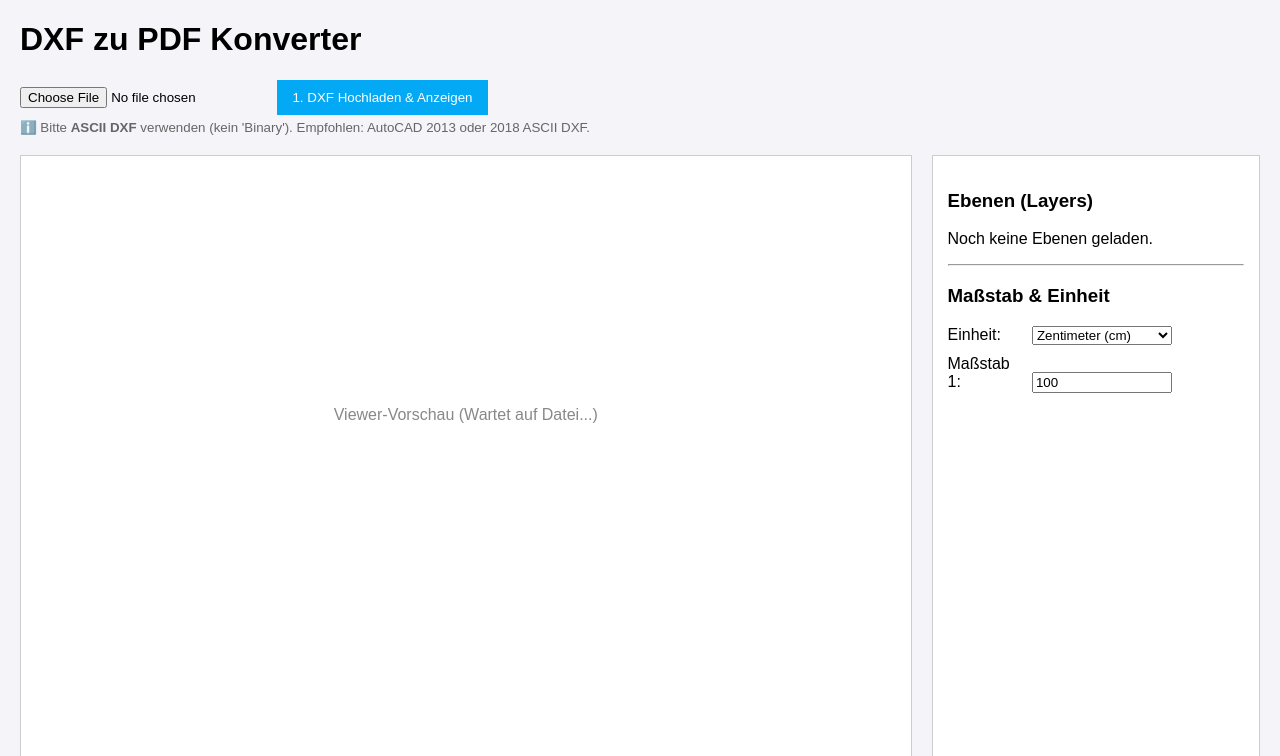
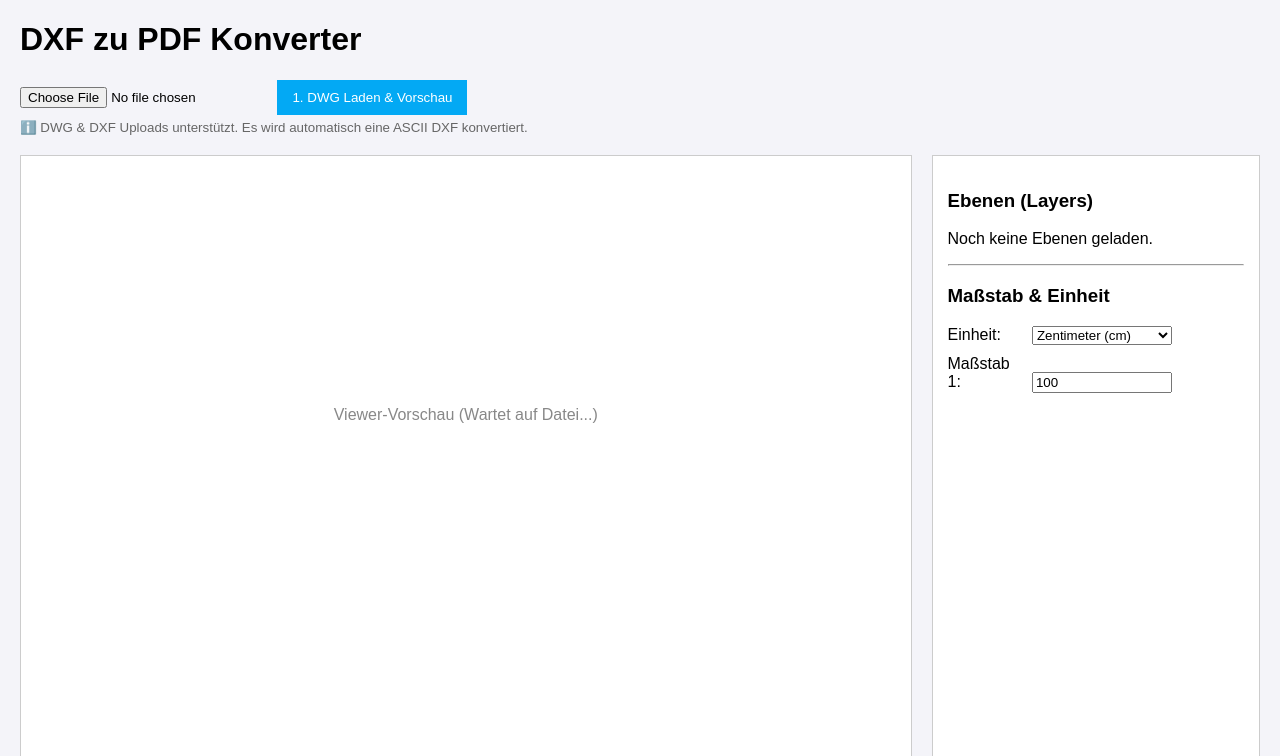
Before and after one commit to Ecronika/ha-addon-dwg2pdf, a Flask app: page / in a window 1280 px wide. Shown: the top 756 px of the page. Run offline with Flask 3, Linux system fonts and the light colour scheme; parts of the project's set-up code (start-up, migrations or seed data) failed here and were passed over; some libraries are stand-ins or nearby versions.

Commit message:
feat(core): implement end-to-end DWG to DXF conversion via GNU LibreDWG multi-stage docker integration

```diff
--- a/dwg2pdf/app/app.py
+++ b/dwg2pdf/app/app.py
@@ -8,6 +8,12 @@ import time
 import threading
 import io
 import uuid
+import subprocess
+import logging
+
+# Logger konfigurieren
+logging.basicConfig(level=logging.INFO, format='%(asctime)s - %(levelname)s - %(message)s')
+logger = logging.getLogger(__name__)
 
 # pylint: disable=import-error
 from flask import Flask, render_template, request, send_file, jsonify, send_from_directory
@@ -21,7 +27,9 @@ from matplotlib.backends.backend_pdf import FigureCanvasPdf
 app = Flask(__name__)
 
 CONVERT_FOLDER = '/tmp/converted'
+UPLOAD_FOLDER = '/tmp/uploads'
 os.makedirs(CONVERT_FOLDER, exist_ok=True)
+os.makedirs(UPLOAD_FOLDER, exist_ok=True)
 
 
 def _delete_old_files(folder: str, max_age_seconds: int):
@@ -59,22 +67,51 @@ def index():
 
 @app.route('/upload', methods=['POST'])
 def upload_file():
-    """Endpoint to upload a DXF file."""
+    """Endpoint to upload a DWG or DXF file."""
     if 'file' not in request.files:
         return jsonify({'error': 'Keine Datei gesendet'}), 400
 
     file = request.files['file']
-    if not file or file.filename == '' or not file.filename.lower().endswith('.dxf'):
-        return jsonify({'error': 'Bitte eine gültige DXF-Datei hochladen'}), 400
+    filename = file.filename.lower()
+
+    if not file or filename == '' or not (filename.endswith('.dwg') or filename.endswith('.dxf')):
+        return jsonify({'error': 'Bitte eine gültige DWG oder DXF Datei hochladen'}), 400
 
     req_id = str(uuid.uuid4())
     unique_dxf_filename = f"{req_id}.dxf"
     final_dxf_path = os.path.join(CONVERT_FOLDER, unique_dxf_filename)
 
     try:
-        file.save(final_dxf_path)
+        if filename.endswith('.dxf'):
+            file.save(final_dxf_path)
+
+        elif filename.endswith('.dwg'):
+            unique_dwg_filename = f"{req_id}.dwg"
+            temp_dwg_path = os.path.join(UPLOAD_FOLDER, unique_dwg_filename)
+            file.save(temp_dwg_path)
+
+            logger.info("Starte Konvertierung mit dwg2dxf: %s", temp_dwg_path)
+
+            # dwg2dxf flags: -m (minimal, gut für parse-compat), -o (output file)
+            command = ["dwg2dxf", "-m", "-o", final_dxf_path, temp_dwg_path]
+
+            # Führe Befehl aus. LibreDWG schreibt oft Warnungen in STDERR, selbst wenn Erfolg,
+            # daher filtern wir nach dem Exit-Code oder Existenz der Ausgabedatei.
+            result = subprocess.run(command, capture_output=True, text=True, check=False)
+
+            if result.returncode != 0:
+                if not os.path.exists(final_dxf_path) or os.path.getsize(final_dxf_path) == 0:
+                    logger.error("dwg2dxf fehlgeschlagen! Code: %d\nSTDERR: %s", result.returncode, result.stderr)
+                    return jsonify({'error': 'DWG Konvertierung fehlgeschlagen.'}), 500
+                else:
+                    logger.warning("dwg2dxf warnte (Code %d), aber DXF existiert.\nSTDERR: %s", result.returncode, result.stderr)
+
+            logger.info("DWG erfolgreich nach %s konvertiert.", final_dxf_path)
+
     except OSError as e:
         return jsonify({'error': f'Fehler beim Speichern der Datei: {e}'}), 500
+    except Exception as e:
+        return jsonify({'error': f'Unerwarteter Fehler bei der Verarbeitung: {e}'}), 500
 
     return jsonify({
         'success': True,
--- a/dwg2pdf/app/templates/index.html
+++ b/dwg2pdf/app/templates/index.html
@@ -57,11 +57,11 @@
     <h1>DXF zu PDF Konverter</h1>
 
     <div>
-        <input type="file" id="dwg-upload" name="file" accept=".dxf">
-        <button onclick="uploadFile()">1. DXF Hochladen & Anzeigen</button>
+        <input type="file" id="dwg-upload" name="file" accept=".dwg, .dxf">
+        <button onclick="uploadFile()">1. DWG Laden & Vorschau</button>
         <br>
-        <small style="color:#666; margin-top:5px; display:block;">ℹ️ Bitte <b>ASCII DXF</b> verwenden (kein 'Binary').
-            Empfohlen: AutoCAD 2013 oder 2018 ASCII DXF.</small>
+        <small style="color:#666; margin-top:5px; display:block;">ℹ️ DWG & DXF Uploads unterstützt. Es wird automatisch
+            eine ASCII DXF konvertiert.</small>
     </div>
 
     <div class="container">
@@ -109,7 +109,7 @@
             formData.append("file", fileInput.files[0]);
 
             const container = document.getElementById('viewer-container');
-            container.innerHTML = "<p style='text-align:center; margin-top: 250px;'>Lade DXF hoch... Bitte warten.</p>";
+            container.innerHTML = "<p style='text-align:center; margin-top: 250px;'>Lade & Konvertiere DWG... Bitte warten.</p>";
 
             // Wichtig: Dem Browser Zeit geben, die Upload-Nachricht zu zeichnen
             await new Promise(resolve => setTimeout(resolve, 50));
```
Also changed, not shown: 1 other file.
